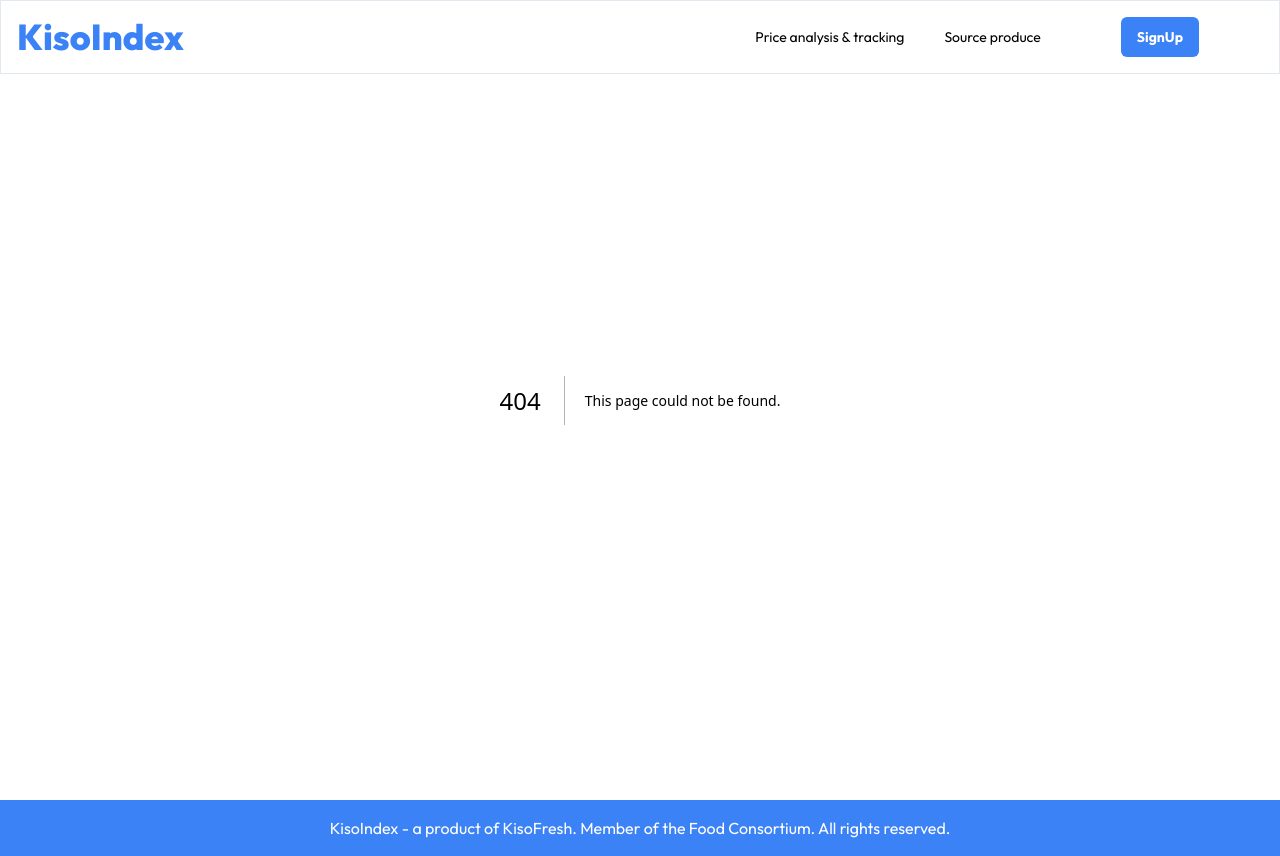
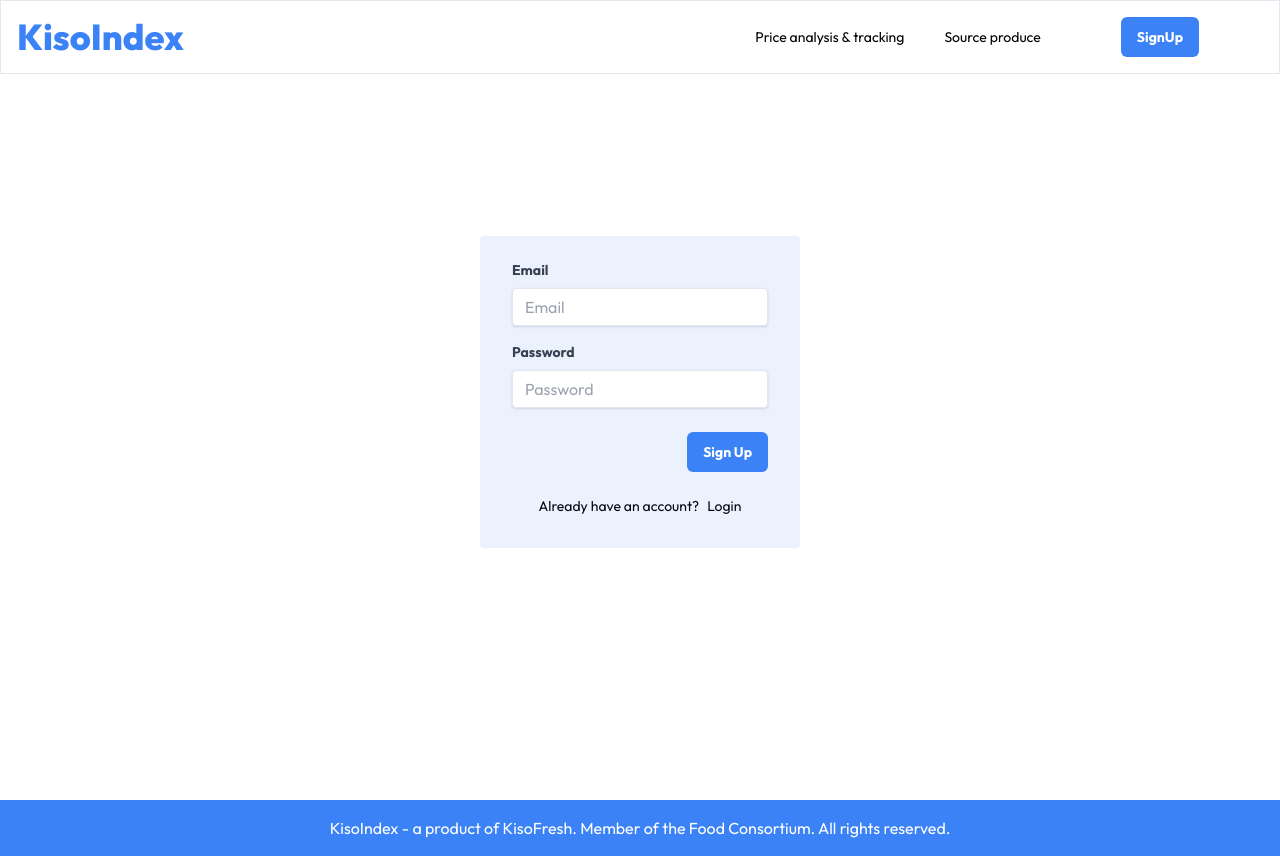
Before and after one commit to OpiniIsaac/kisofresh-frontEnd, a Next.js app: page /sign-up in a window 1280 px wide. Before the commit this address had no page. Built offline with nearby package versions, Linux system fonts and the light colour scheme; a web font is replaced by a local one.

Commit message:
added back signup page

```diff
--- /dev/null
+++ b/app/(auth)/sign-up/page.tsx
@@ -0,0 +1,83 @@
+"use client";
+import { Button } from "@/components/ui/button";
+import Link from "next/link";
+import React, { useState } from "react";
+import { useCreateUserWithEmailAndPassword } from "react-firebase-hooks/auth";
+import { auth } from "@/app/firebase/config";
+import { useRouter } from "next/navigation";
+
+export default function page() {
+  const [email, setEmail] = useState("");
+  const [password, setPassword] = useState("");
+  const router = useRouter()
+
+  const [createUserWithEmailAndPassword] =
+    useCreateUserWithEmailAndPassword(auth);
+
+  const handleSignup = async () => {
+    try {
+      const res = await createUserWithEmailAndPassword(email, password);
+      console.log("User signed up: ", { res });
+      setEmail("");
+      setPassword("");
+      router.push('login');
+    } catch (e) {
+      console.error(e);
+    }
+  };
+
+  return (
+    <div className="w-screen h-screen flex justify-center items-center">
+      <div className="w-full max-w-xs ">
+        <div className="bg-blue-500/10 hover:shadow-md rounded px-8 pt-6 pb-8 mb-4">
+          <div className="mb-4">
+            <label
+              className="block text-gray-700 text-sm font-bold mb-2"
+              htmlFor="email"
+            >
+              Email
+            </label>
+            <input
+              autoComplete="true"
+              id="email"
+              type="email"
+              placeholder="Email"
+              value={email}
+              onChange={(e) => setEmail(e.target.value)}
+              className="shadow appearance-none border rounded w-full py-2 px-3 text-gray-700 leading-tight focus:outline-none focus:shadow-outline"
+              required
+            />
+          </div>
+          <div className="mb-6">
+            <label
+              className="block text-gray-700 text-sm font-bold mb-2"
+              htmlFor="password"
+            >
+              Password
+            </label>
+            <input
+              id="password"
+              type="password"
+              placeholder="Password"
+              value={password}
+              onChange={(e) => setPassword(e.target.value)}
+              className="shadow appearance-none border rounded w-full py-2 px-3 text-gray-700 leading-tight focus:outline-none focus:shadow-outline"
+              required
+            />
+          </div>
+          <div className="flex items-center justify-end">
+            <Button onClick={handleSignup}>Sign Up</Button>
+          </div>
+          <div className="flex justify-center pt-6 text-sm">
+            Already have an account?
+            <Link href="/login">
+              <span className="hover:underline hover:cursor-pointer ps-2">
+                Login
+              </span>
+            </Link>
+          </div>
+        </div>
+      </div>
+    </div>
+  );
+}
--- a/components/Register.tsx
+++ b/components/Register.tsx
@@ -3,6 +3,7 @@ import Container from "./Container";
 import { Input } from "./ui/input";
 import { Button } from "./ui/button";
 import { anonymous, hedvig, outfit } from "./Fonts";
+import Link from "next/link";
 
 export default function SignUpPrompt() {
   return (
@@ -25,7 +26,10 @@ export default function SignUpPrompt() {
           <div className="w-96 px-10 flex flex-col gap-4 mx-auto border bg-blue-500/10 rounded-sm py-20 hover:shadow-xl">
             <div className="w-full flex justify-center">
               <Button className="bg-green-500 hover:bg-blue-500">
+                <Link href='onboarding'>
                 Sign Up
+                </Link>
+
               </Button>
             </div>
           </div>
```
